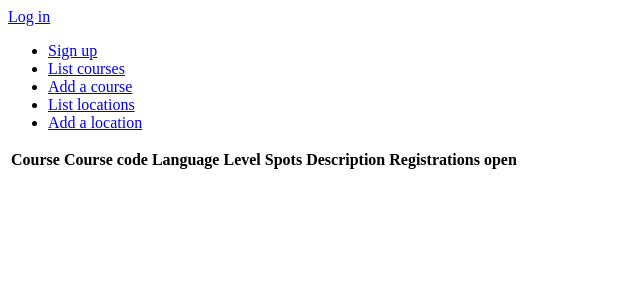
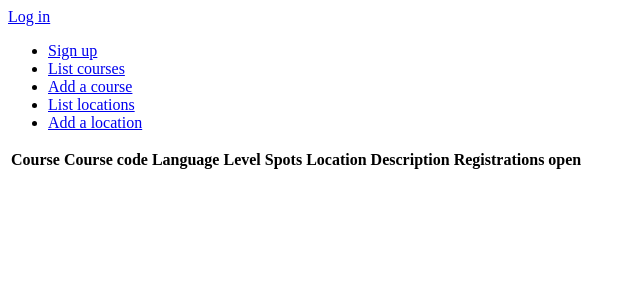
Before and after one commit to sinisaarinen/KielikoulunKurssitarjonta, a Flask app: page /courses in a window 1280 px wide. Shown: the top 300 px of the page, without its empty margins (0-640 px from the left). Run offline with Flask 2, Linux system fonts and the light colour scheme; data that the repository does not hold is empty.

Commit message:
korjailua

```diff
--- a/application/courses/views.py
+++ b/application/courses/views.py
@@ -67,7 +67,7 @@ def courses_create():
         return render_template("courses/new.html", form = form)
 
     course = Course(form.name.data, form.coursecode.data, form.language.data, \
-        form.level.data, form.spots.data, form.course_location.data, form.description.data, form.registrationsopen.data)
+        form.level.data, form.spots.data, form.course_location.data.id, form.description.data, form.registrationsopen.data)
     course.registrationsopen = form.registrationsopen.data
     db.session().add(course)
     db.session().commit()
--- a/application/templates/courses/list.html
+++ b/application/templates/courses/list.html
@@ -8,6 +8,7 @@
       <th>Language</th>
       <th>Level</th>
       <th>Spots</th>
+      <th>Location</th>
       <th>Description</th>
       <th>Registrations open</th>
     </tr>
@@ -18,6 +19,7 @@
       <td>{{ course.language }}</td>
       <td>{{ course.level }}</td>
       <td>{{ course.spots }}</td>
+      <td>{{ course.course_location }}</td>
       <td>{{ course.description }}</td>
       <td>{{ course.registrationsopen }}</td>
       <td><form method="POST" action="{{url_for('courses_update', course_id=course.id) }}">
```
Also changed, not shown: 1 other file.
